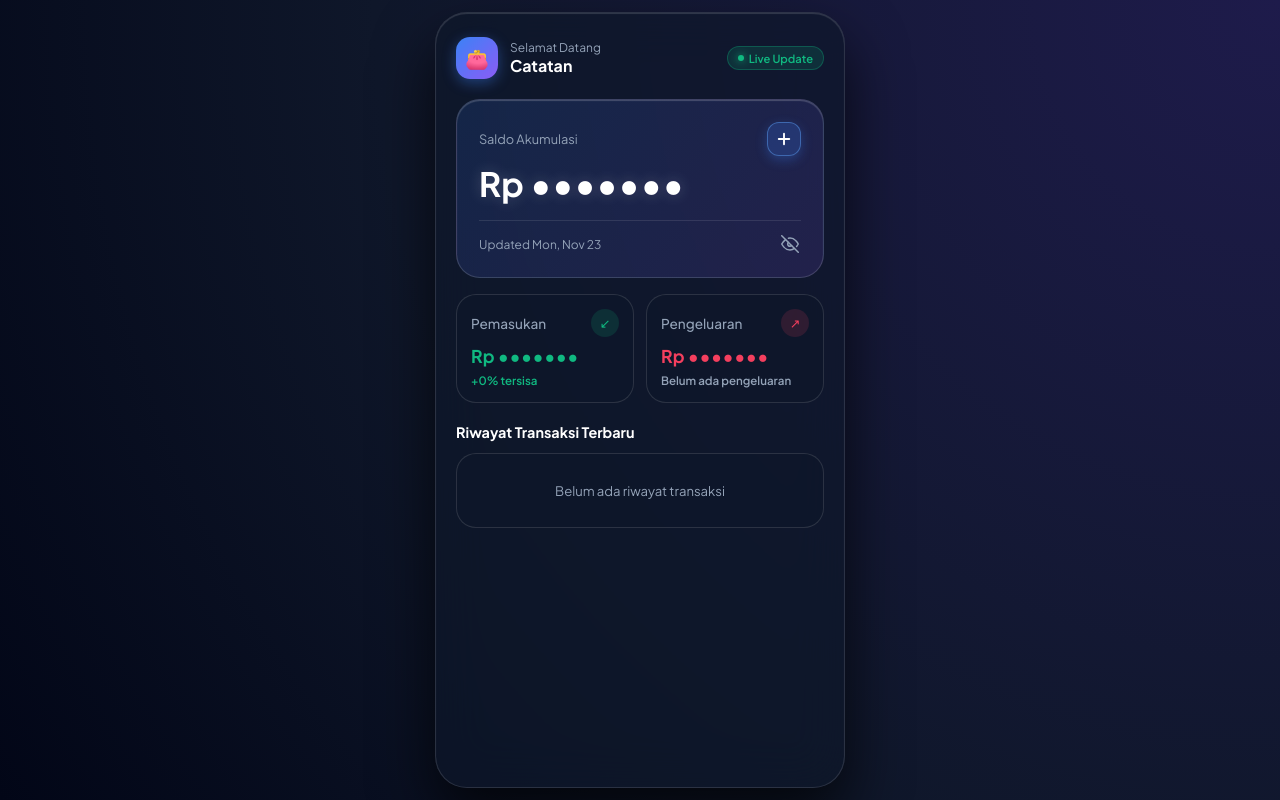
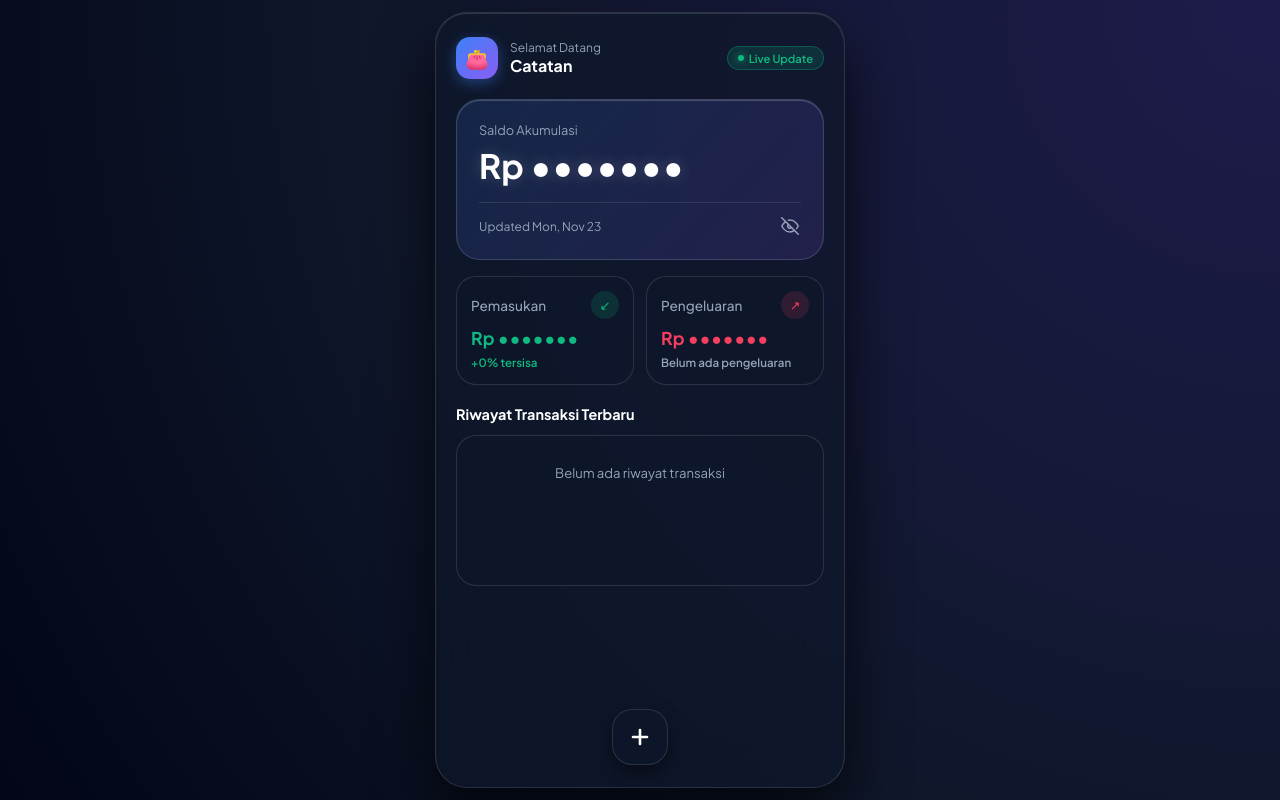
Before and after one commit to akortremak/catatan, a website: page www/index.html in a window 1280 px wide. Drawn offline with nearby package versions, Linux system fonts and the light colour scheme; no server answers.

Commit message:
Update index.html

```diff
--- a/www/index.html
+++ b/www/index.html
@@ -21,7 +21,7 @@
       --accent-expense: #f43f5e;
       --accent-warning: #f59e0b;
       --accent-blue: #3b82f6;
-      --accent-blue-glow: rgba(59, 130, 246, 0.4);
+      --accent-blue-glow: rgba(59, 130, 246, 0.45);
     }
 
     * {
@@ -142,32 +142,6 @@
     .balance-title {
       font-size: 0.8rem;
       color: var(--text-muted);
-    }
-
-    .add-badge-btn {
-      width: 34px;
-      height: 34px;
-      padding: 0;
-      border-radius: 12px;
-      background: rgba(59, 130, 246, 0.22);
-      border: 1px solid rgba(96, 165, 250, 0.45);
-      color: #ffffff;
-      display: inline-flex;
-      align-items: center;
-      justify-content: center;
-      cursor: pointer;
-      box-shadow: 0 4px 12px rgba(59, 130, 246, 0.3);
-      transition: all 0.2s ease;
-    }
-
-    .add-badge-btn:hover {
-      background: var(--accent-blue);
-      transform: scale(1.06);
-      box-shadow: 0 6px 16px var(--accent-blue-glow);
-    }
-
-    .add-badge-btn:active {
-      transform: scale(0.95);
     }
 
     .balance-amount {
@@ -293,6 +267,7 @@
       border-radius: 20px;
       overflow-y: auto;
       max-height: 100%;
+      padding-bottom: 76px;
       display: flex;
       flex-direction: column;
     }
@@ -409,6 +384,40 @@
 
     .delete-btn:active {
       transform: scale(0.92);
+    }
+
+    /* Tombol + Mengambang di Bawah Tengah (Warna Kartu Gelap) */
+    .fab-center-btn {
+      position: absolute;
+      bottom: 22px;
+      left: 50%;
+      transform: translateX(-50%);
+      width: 56px;
+      height: 56px;
+      padding: 0;
+      border-radius: 20px;
+      background: rgba(15, 23, 42, 0.92);
+      backdrop-filter: blur(12px);
+      -webkit-backdrop-filter: blur(12px);
+      border: 1px solid var(--glass-border);
+      color: #ffffff;
+      display: inline-flex;
+      align-items: center;
+      justify-content: center;
+      cursor: pointer;
+      z-index: 20;
+      box-shadow: 0 8px 18px rgba(0, 0, 0, 0.45);
+      transition: transform 0.2s ease, background-color 0.2s ease, border-color 0.2s ease;
+    }
+
+    .fab-center-btn:hover {
+      transform: translateX(-50%) scale(1.05);
+      background: rgba(30, 41, 59, 0.96);
+      border-color: rgba(255, 255, 255, 0.22);
+    }
+
+    .fab-center-btn:active {
+      transform: translateX(-50%) scale(0.95);
     }
 
     /* Modal Styling */
@@ -688,12 +697,6 @@
     <div class="balance-card">
       <div class="balance-header">
         <span class="balance-title">Saldo Akumulasi</span>
-        <button class="add-badge-btn" onclick="openModal('Pengeluaran')" title="Tambah Transaksi" aria-label="Tambah Transaksi">
-          <svg width="18" height="18" viewBox="0 0 24 24" fill="none" stroke="currentColor" stroke-width="2.5" stroke-linecap="round" stroke-linejoin="round">
-            <line x1="12" y1="5" x2="12" y2="19"></line>
-            <line x1="5" y1="12" x2="19" y2="12"></line>
-          </svg>
-        </button>
       </div>
       <div class="balance-amount" id="displayBalance">Rp •••••••</div>
       <div class="balance-footer">
@@ -738,6 +741,14 @@
         <div class="empty-history">Belum ada riwayat transaksi</div>
       </div>
     </div>
+
+    <!-- Tombol + Mengambang di Bawah Tengah -->
+    <button type="button" class="fab-center-btn" onclick="openModal('Pengeluaran')" title="Tambah Pemasukan atau Pengeluaran" aria-label="Tambah Pemasukan atau Pengeluaran">
+      <svg width="24" height="24" viewBox="0 0 24 24" fill="none" stroke="currentColor" stroke-width="2.6" stroke-linecap="round" stroke-linejoin="round">
+        <line x1="12" y1="5" x2="12" y2="19"></line>
+        <line x1="5" y1="12" x2="19" y2="12"></line>
+      </svg>
+    </button>
   </div>
 
   <!-- Modal Form -->
```
